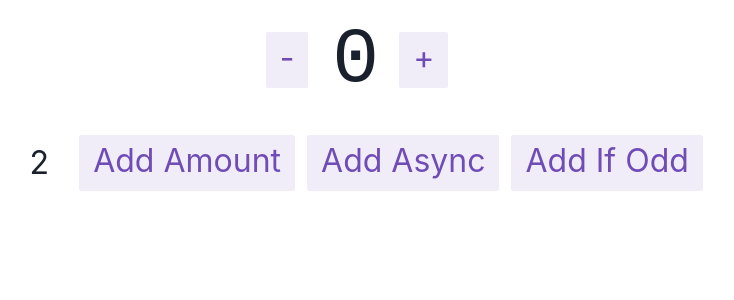
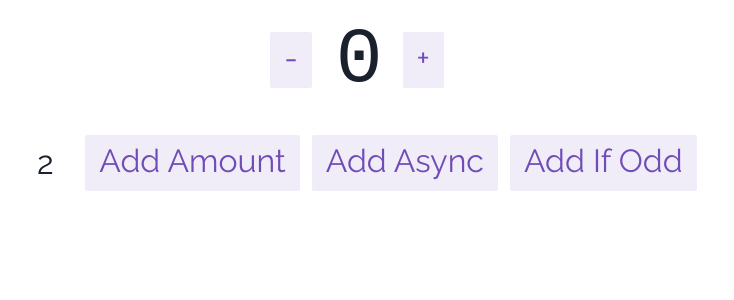
Before and after one commit to Rahat47/new_eight-count-sheet_web, a React (Create React App) app: page / in a window 1280 px wide. Shown: the top 300 px of the page, without its empty margins (281-1015 px from the left). Built offline with nearby package versions, Linux system fonts and the light colour scheme.

Commit message:
fixed issues with yarn and resolved to classic mode ;

```diff
--- a/src/App.jsx
+++ b/src/App.jsx
@@ -1,11 +1,12 @@
+import { chakra } from '@chakra-ui/react';
 import { Counter } from './features/counter/Counter';
 
 function App() {
     return (
         <div className='App'>
-            <header className='App-header'>
+            <chakra.header>
                 <Counter />
-            </header>
+            </chakra.header>
         </div>
     );
 }
--- a/src/features/counter/Counter.jsx
+++ b/src/features/counter/Counter.jsx
@@ -9,6 +9,7 @@ import {
     selectCount,
 } from './counterSlice';
 import styles from './Counter.module.css';
+import { chakra } from '@chakra-ui/react';
 
 export function Counter() {
     const count = useSelector(selectCount);
@@ -43,12 +44,13 @@ export function Counter() {
                     value={incrementAmount}
                     onChange={e => setIncrementAmount(e.target.value)}
                 />
-                <button
+                <chakra.button
                     className={styles.button}
                     onClick={() => dispatch(incrementByAmount(incrementValue))}
+                    aria-label='Increment value by amount'
                 >
                     Add Amount
-                </button>
+                </chakra.button>
                 <button
                     className={styles.asyncButton}
                     onClick={() => dispatch(incrementAsync(incrementValue))}
--- a/src/index.jsx
+++ b/src/index.jsx
@@ -4,14 +4,21 @@ import App from './App';
 import { store } from './app/store';
 import { Provider } from 'react-redux';
 import { ChakraProvider } from '@chakra-ui/react';
+import { BrowserRouter } from 'react-router-dom';
+
 import './index.css';
+import '@fontsource/raleway';
+import '@fontsource/open-sans';
+import theme from './styles/theme';
 
 ReactDOM.render(
     <React.StrictMode>
         <Provider store={store}>
-            <ChakraProvider resetCSS>
-                <App />
-            </ChakraProvider>
+            <BrowserRouter>
+                <ChakraProvider theme={theme} resetCSS>
+                    <App />
+                </ChakraProvider>
+            </BrowserRouter>
         </Provider>
     </React.StrictMode>,
     document.getElementById('root')
--- /dev/null
+++ b/src/styles/theme.js
@@ -0,0 +1,18 @@
+import { extendTheme } from '@chakra-ui/react'
+
+const theme = extendTheme({
+    fonts: {
+        heading: 'Open Sans',
+        body: 'Raleway',
+    },
+    colors: {
+        brand: {
+            primary: '#EF2F88',
+            secondary: '#FFCD00',
+            tertiary: '#FFF',
+        }
+    }
+})
+
+
+export default theme
```
Also changed, not shown: package.json (+3 -4 lines), .yarnrc.yml (deleted), 2 other files (tests, documents, lock files or other folders).
